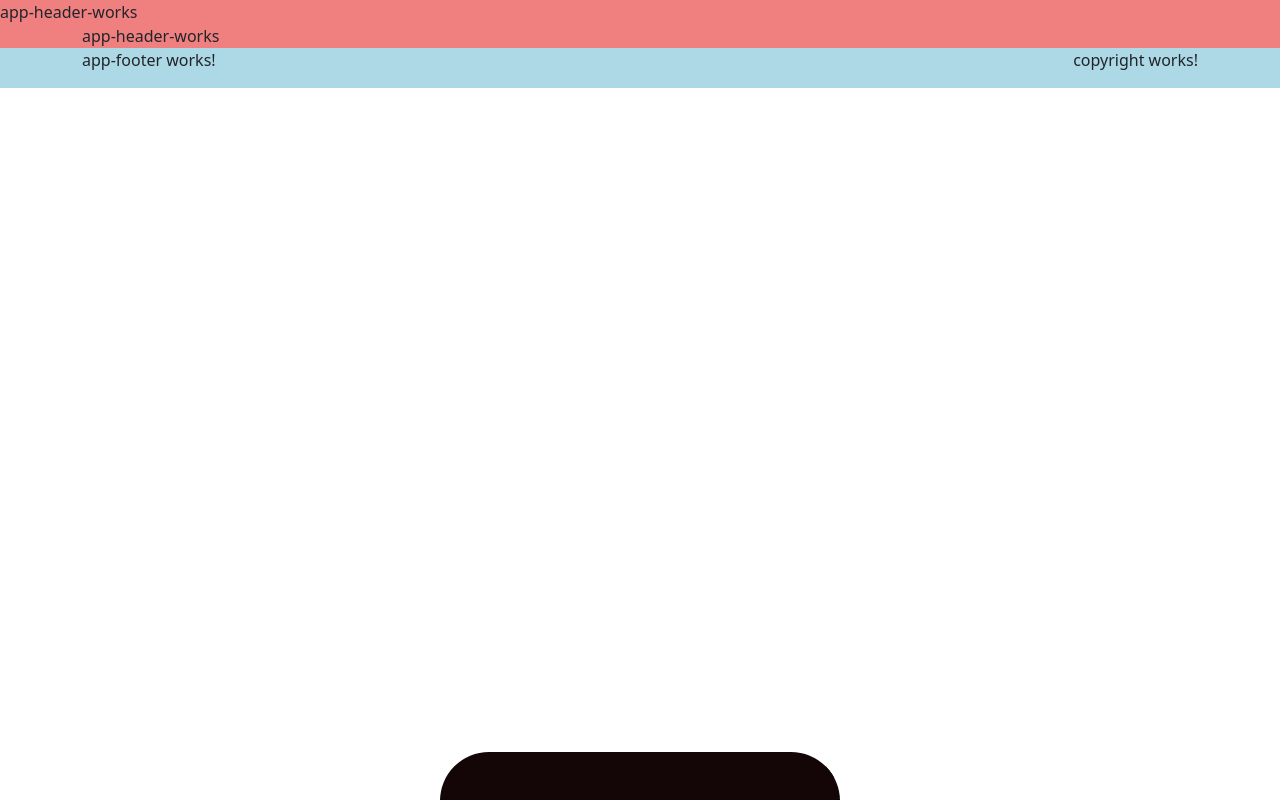
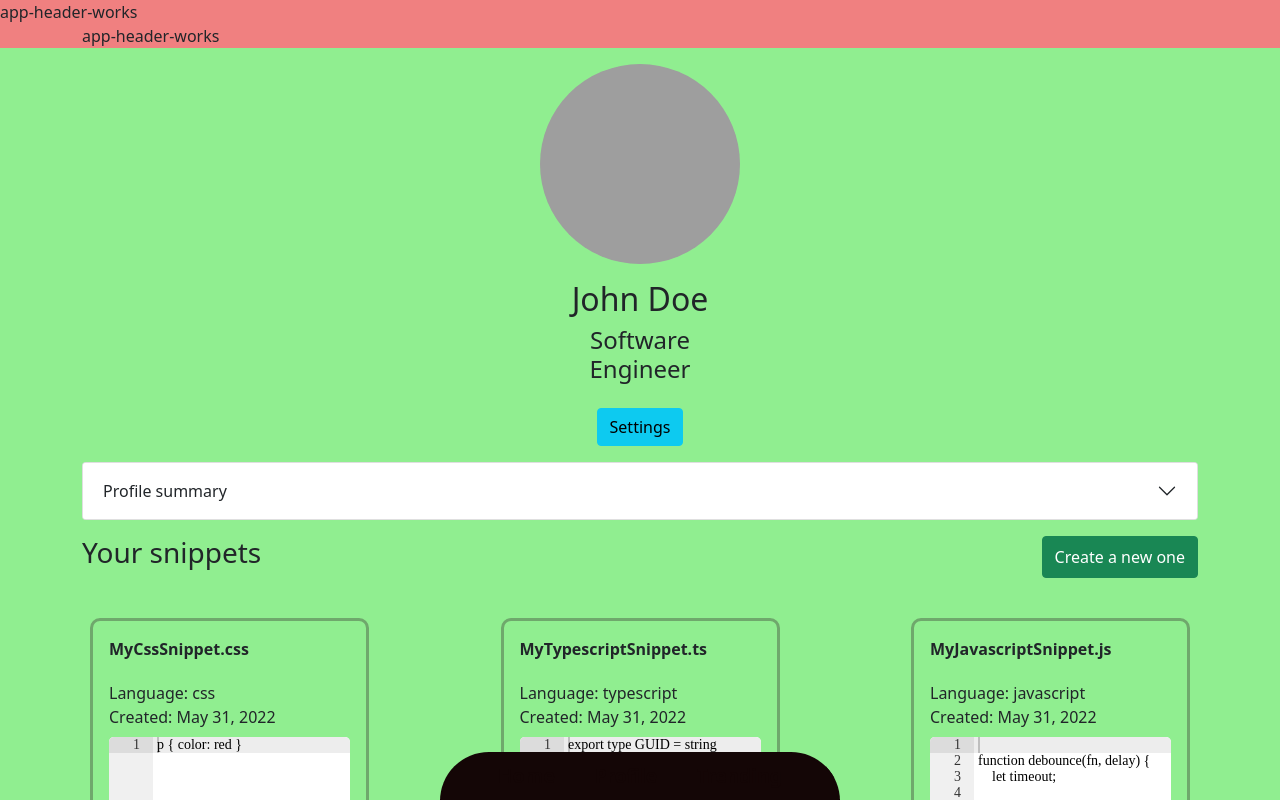
Before and after one commit to Quken/snipcode, an Angular app in the folder client/: page /profile/profile-card in a window 1280 px wide. Before the commit this address led to /. Shown: the top 800 px of the page. Built offline with nearby package versions, Linux system fonts and the light colour scheme; grey boxes are pictures that could not be loaded.

Commit message:
setting route

```diff
--- a/client/src/app/app-nav/nav/nav.component.ts
+++ b/client/src/app/app-nav/nav/nav.component.ts
@@ -9,8 +9,8 @@ import { NavItemConfig } from '../models';
 })
 export class NavComponent {
     public navItems: NavItemConfig[] = [
-        { title: 'Home', route: '/' },
-        { title: 'Profile', route: '/profile' },
-        { title: 'Trending', route: '/trending' },
+        { title: 'Home', route: '' },
+        { title: 'Profile', route: 'profile' },
+        { title: 'Trending', route: 'trending' },
     ];
 }
--- a/client/src/app/core/user/settings/settings.service.ts
+++ b/client/src/app/core/user/settings/settings.service.ts
@@ -15,7 +15,6 @@ export class UserSettingsService {
     public getCurrent(): Observable<UserSettings> {
         this.settings$ = this._userService.user$.pipe(
             map((user: User) => {
-                console.log(user);
                 return userSettingsMock;
             }),
             shareReplay(1)
--- a/client/src/app/profile/profile-card/profile-card.component.html
+++ b/client/src/app/profile/profile-card/profile-card.component.html
@@ -15,6 +15,15 @@
                     <h4 *ngIf="user.position" class="profile-card__position">
                         {{ user.position }}
                     </h4>
+                </div>
+                <div class="profile-card__settings mb-3">
+                    <button
+                        type="button"
+                        class="btn btn-info"
+                        (click)="onSettingsClick()"
+                    >
+                        Settings
+                    </button>
                 </div>
             </div>
             <div class="profile-card__summary">
--- a/client/src/app/profile/profile-card/profile-card.component.scss
+++ b/client/src/app/profile/profile-card/profile-card.component.scss
@@ -11,6 +11,10 @@
         width: 100%;
     }
 
+    &__title {
+        text-align: center;
+    }
+
     &__image {
         width: 200px;
         height: 200px;
--- a/client/src/app/profile/profile-card/profile-card.component.ts
+++ b/client/src/app/profile/profile-card/profile-card.component.ts
@@ -7,6 +7,7 @@ import {
 } from '@core/snippets';
 import { User, UserService } from '@core/user';
 import { NgbModal } from '@ng-bootstrap/ng-bootstrap';
+import { ActivatedRoute, Router } from '@angular/router';
 
 @Component({
     selector: 'app-profile-card',
@@ -23,7 +24,9 @@ export class ProfileCardComponent {
     constructor(
         private readonly _userService: UserService,
         private readonly _snippetsService: SnippetsService,
-        private readonly _modalService: NgbModal
+        private readonly _modalService: NgbModal,
+        private readonly _router: Router,
+        private readonly _route: ActivatedRoute
     ) {}
 
     public onCreate(): void {
@@ -36,6 +39,9 @@ export class ProfileCardComponent {
             keyboard: false,
             size: 'lg',
         });
-        // modal.componentInstance.snippet = snippet;
+    }
+
+    public onSettingsClick(): void {
+        this._router.navigate(['../settings'], { relativeTo: this._route });
     }
 }
--- a/client/src/app/profile/profile.module.ts
+++ b/client/src/app/profile/profile.module.ts
@@ -6,12 +6,14 @@ import { ProfileCardComponent } from './profile-card/profile-card.component';
 import { ProfileComponent } from './profile/profile.component';
 import { ProfileSummaryComponent } from './summary/summary.component';
 import { NgbModule } from '@ng-bootstrap/ng-bootstrap';
+import { ProfileSettingsComponent } from './settings/settings.component';
 
 @NgModule({
     declarations: [
         ProfileComponent,
         ProfileCardComponent,
         ProfileSummaryComponent,
+        ProfileSettingsComponent,
     ],
     exports: [ProfileComponent],
     imports: [CommonModule, ProfileRoutingModule, NgbModule, SharedModule],
--- a/client/src/app/profile/profile/profile.component.html
+++ b/client/src/app/profile/profile/profile.component.html
@@ -1,5 +1,5 @@
 <div class="app-content-container profile">
     <div class="container">
-        <app-profile-card></app-profile-card>
+        <router-outlet></router-outlet>
     </div>
 </div>
--- /dev/null
+++ b/client/src/app/profile/settings/settings.component.html
@@ -0,0 +1 @@
+<p>settings works!</p>
--- /dev/null
+++ b/client/src/app/profile/settings/settings.component.ts
@@ -0,0 +1,9 @@
+import { ChangeDetectionStrategy, Component } from '@angular/core';
+
+@Component({
+    selector: 'app-profile-settings',
+    templateUrl: './settings.component.html',
+    styleUrls: ['./settings.component.scss'],
+    changeDetection: ChangeDetectionStrategy.OnPush,
+})
+export class ProfileSettingsComponent {}
```
Also changed, not shown: client/src/app/profile/profile-routing.module.ts (+17 -1 lines), client/src/app/profile/settings/settings.component.scss (added), 1 other file (tests, documents, lock files or other folders).
